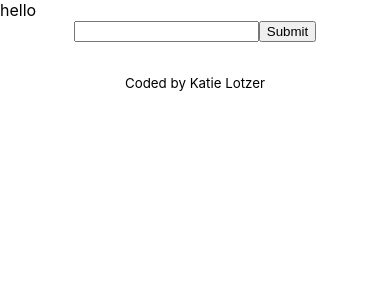
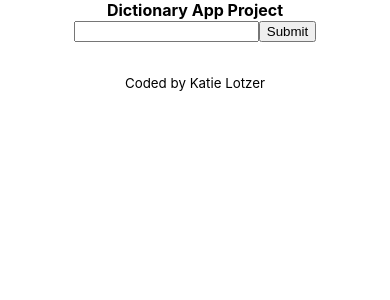
Before and after one commit to VampirePrin4jc/dictionary-search, a React (Create React App) app: page / in a window 390 px wide. Shown: the top 300 px of the page. Built offline with nearby package versions, Linux system fonts and the light colour scheme; the HTML template or start-up script is replaced by a standard one.

Commit message:
added phonetics

```diff
--- a/src/App.js
+++ b/src/App.js
@@ -5,7 +5,9 @@ function App() {
   return (
     <div className="App">
       <div className="container">
-        <header className="App-header">hello</header>
+        <header className="App-header">
+          <strong>Dictionary App Project</strong>
+        </header>
         <main>
           <Dictionary />
         </main>
--- a/src/Dictionary.css
+++ b/src/Dictionary.css
@@ -5,3 +5,6 @@
 .Meaning {
   text-align: left;
 }
+.App-header {
+  text-align: center;
+}
--- /dev/null
+++ b/src/Phonetics.js
@@ -0,0 +1,13 @@
+import React from "react";
+
+export default function Phonetics(props) {
+  return (
+    <div className="Phonetic">
+      <a href={props.phonetic.audio} target="_blank">
+        Listen
+      </a>
+      <br />
+      {props.phonetic.text}
+    </div>
+  );
+}
--- a/src/Results.js
+++ b/src/Results.js
@@ -1,11 +1,19 @@
 import React from "react";
-import Meaning from "./Meaning"
+import Meaning from "./Meaning";
+import Phonetics from "./Phonetics";
 
 export default function Result(props) {
   if (props.results) {
     return (
       <div className="Results">
         <h2>{props.results.word}</h2>
+        {props.results.phonetics.map(function (phonetic, index) {
+          return (
+            <div key={index}>
+              <Phonetics phonetic={phonetic} />
+            </div>
+          );
+        })}
         {props.results.meanings.map(function (meaning, index) {
           return (
             <div key={index}>
```
